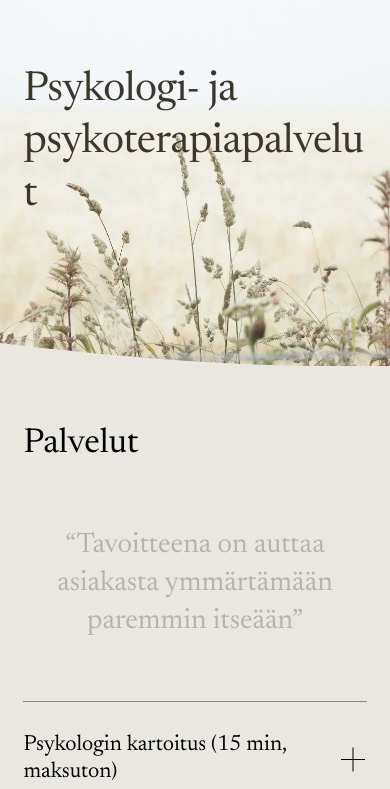
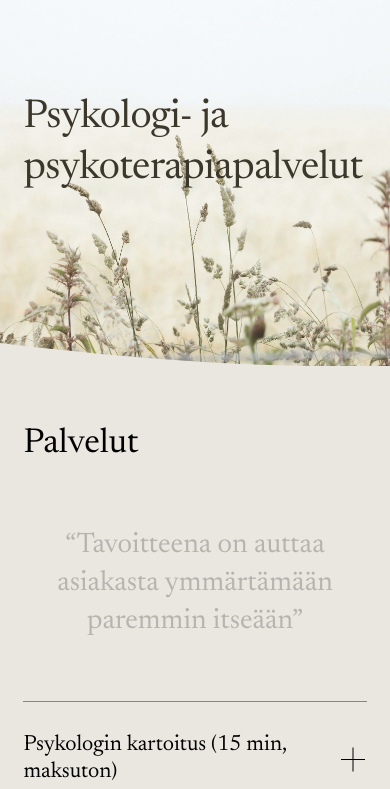
Before and after one commit to hten/savonps, a plain HTML site: page index.html in a window 390 px wide. Shown: the part 55-844 px from the top of the page. Drawn offline with Linux system fonts and the light colour scheme.

Commit message:
fix: keep mobile hero title on two lines

```diff
--- a/styles.css
+++ b/styles.css
@@ -393,7 +393,7 @@ h2 {
 
   h1 {
     width: 100%;
-    font-size: clamp(2.55rem, 10.6vw, 3.05rem);
+    font-size: clamp(2.35rem, 10.2vw, 3.05rem);
     line-height: 1.26;
     letter-spacing: -0.012em;
     overflow-wrap: anywhere;
```
